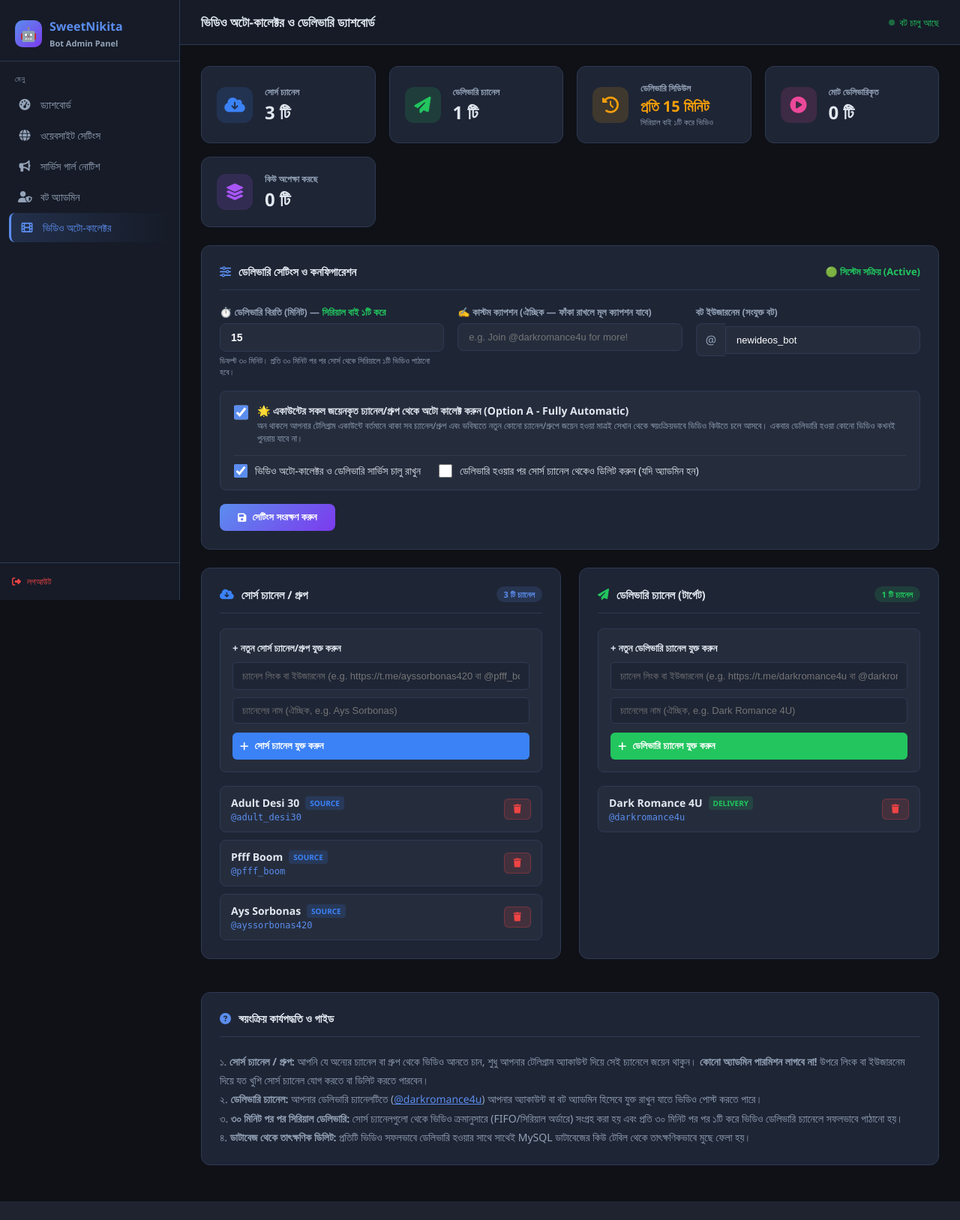
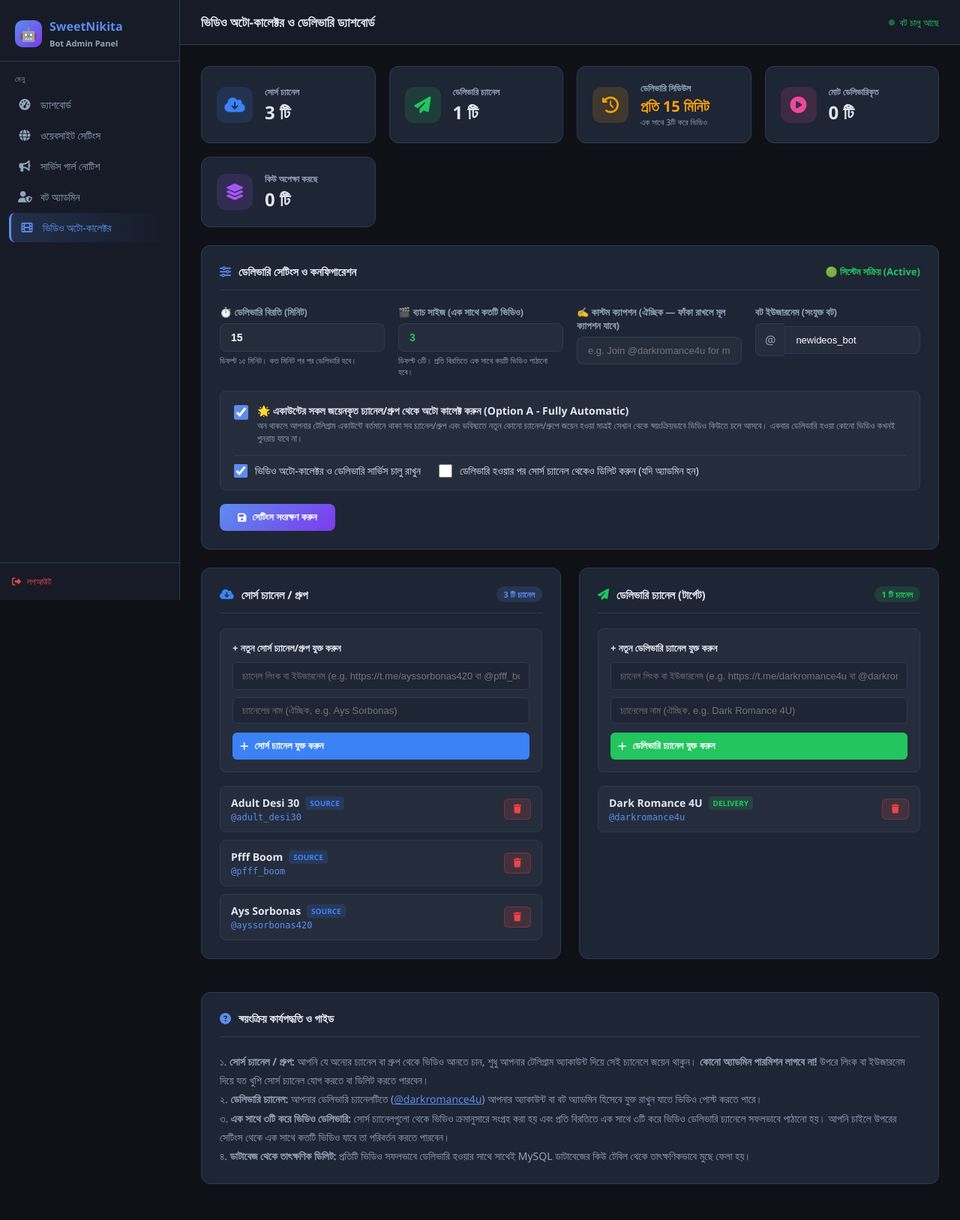
Before and after one commit to sajibrasel2/bot, a Flask app: page /video-collector in a window 1280 px wide. Shown: the whole page at 75% size. Before the commit the page ends 1602 px from the top, so only its background shows below. Run offline with Flask 3, Linux system fonts and the light colour scheme; the visitor is signed in with stand-in values (Sample User, id 1); data that the repository does not hold is empty.

Commit message:
Support batch delivery of 3 videos together with dashboard settings

```diff
--- a/web/app.py
+++ b/web/app.py
@@ -940,6 +940,7 @@ def video_collector():
             "is_collector_active": "1",
             "collect_from_all_joined": "1",
             "delivery_interval_minutes": "15",
+            "delivery_batch_size": "3",
             "custom_caption": "",
             "vc_bot_token": os.environ.get("VC_BOT_TOKEN", "8949426682:AAEPX3e3kOrVYFGqTfE3PiiW3CYnSGjY8jc"),
             "vc_bot_username": os.environ.get("VC_BOT_USERNAME", "newideos_bot")
@@ -1074,14 +1075,18 @@ def video_collector_settings():
     delete_source = "1" if request.form.get("delete_source_message") == "on" else "0"
     is_active = "1" if request.form.get("is_collector_active") == "on" else "0"
     collect_from_all = "1" if request.form.get("collect_from_all_joined") == "on" else "0"
-    delivery_interval = request.form.get("delivery_interval_minutes", "30").strip()
+    delivery_interval = request.form.get("delivery_interval_minutes", "15").strip()
+    delivery_batch_size = request.form.get("delivery_batch_size", "3").strip()
     custom_caption = request.form.get("custom_caption", "").strip()
     bot_token = request.form.get("vc_bot_token", "").strip()
     bot_username = request.form.get("vc_bot_username", "").strip().lstrip("@")
 
     # Validate interval integer
     if not delivery_interval.isdigit() or int(delivery_interval) < 1:
-        delivery_interval = "30"
+        delivery_interval = "15"
+
+    if not delivery_batch_size.isdigit() or int(delivery_batch_size) < 1:
+        delivery_batch_size = "3"
 
     try:
         for k, v in [
@@ -1089,6 +1094,7 @@ def video_collector_settings():
             ("is_collector_active", is_active),
             ("collect_from_all_joined", collect_from_all),
             ("delivery_interval_minutes", delivery_interval),
+            ("delivery_batch_size", delivery_batch_size),
             ("custom_caption", custom_caption),
             ("vc_bot_token", bot_token),
             ("vc_bot_username", bot_username)
--- a/web/templates/video_collector.html
+++ b/web/templates/video_collector.html
@@ -31,8 +31,8 @@
     </div>
     <div>
       <div style="font-size:12px; color:var(--muted); text-transform:uppercase; font-weight:600;">ডেলিভারি সিডিউল</div>
-      <div style="font-size:20px; font-weight:700; margin-top:2px; color:#f59e0b;">প্রতি {{ settings.delivery_interval_minutes or '30' }} মিনিট</div>
-      <div style="font-size:11px; color:var(--muted);">সিরিয়াল বাই ১টি করে ভিডিও</div>
+      <div style="font-size:20px; font-weight:700; margin-top:2px; color:#f59e0b;">প্রতি {{ settings.delivery_interval_minutes or '15' }} মিনিট</div>
+      <div style="font-size:11px; color:var(--muted);">এক সাথে {{ settings.delivery_batch_size or '3' }}টি করে ভিডিও</div>
     </div>
   </div>
 
@@ -77,13 +77,21 @@
     </div>
   </div>
   <form method="POST" action="{{ url_for('video_collector_settings') }}">
-    <div style="display:grid; grid-template-columns:repeat(auto-fit, minmax(260px, 1fr)); gap:18px; margin-bottom:18px;">
+    <div style="display:grid; grid-template-columns:repeat(auto-fit, minmax(220px, 1fr)); gap:18px; margin-bottom:18px;">
       <div>
         <label style="display:block; font-size:13px; font-weight:600; margin-bottom:6px; color:var(--muted);">
-          ⏱️ ডেলিভারি বিরতি (মিনিট) — <span style="color:#22c55e;">সিরিয়াল বাই ১টি করে</span>
+          ⏱️ ডেলিভারি বিরতি (মিনিট)
         </label>
-        <input type="number" name="delivery_interval_minutes" value="{{ settings.delivery_interval_minutes or '30' }}" min="1" max="1440" required class="form-input" style="width:100%; padding:10px 14px; background:var(--card2); border:1px solid var(--border); border-radius:8px; color:#fff; font-size:14px; font-weight:600;">
-        <div style="font-size:11px; color:var(--muted); margin-top:4px;">ডিফল্ট ৩০ মিনিট। প্রতি ৩০ মিনিট পর পর সোর্স থেকে সিরিয়ালে ১টি ভিডিও পাঠানো হবে।</div>
+        <input type="number" name="delivery_interval_minutes" value="{{ settings.delivery_interval_minutes or '15' }}" min="1" max="1440" required class="form-input" style="width:100%; padding:10px 14px; background:var(--card2); border:1px solid var(--border); border-radius:8px; color:#fff; font-size:14px; font-weight:600;">
+        <div style="font-size:11px; color:var(--muted); margin-top:4px;">ডিফল্ট ১৫ মিনিট। কত মিনিট পর পর ডেলিভারি হবে।</div>
+      </div>
+
+      <div>
+        <label style="display:block; font-size:13px; font-weight:600; margin-bottom:6px; color:var(--muted);">
+          🎬 ব্যাচ সাইজ (এক সাথে কতটি ভিডিও)
+        </label>
+        <input type="number" name="delivery_batch_size" value="{{ settings.delivery_batch_size or '3' }}" min="1" max="20" required class="form-input" style="width:100%; padding:10px 14px; background:var(--card2); border:1px solid var(--border); border-radius:8px; color:#22c55e; font-size:14px; font-weight:700;">
+        <div style="font-size:11px; color:var(--muted); margin-top:4px;">ডিফল্ট ৩টি। প্রতি বিরতিতে এক সাথে কয়টি ভিডিও পাঠানো হবে।</div>
       </div>
 
       <div>
@@ -293,7 +301,7 @@
   <div style="font-size:14px; line-height:1.8; color:var(--muted);">
     <p>১. <b>সোর্স চ্যানেল / গ্রুপ:</b> আপনি যে অন্যের চ্যানেল বা গ্রুপ থেকে ভিডিও আনতে চান, শুধু আপনার টেলিগ্রাম অ্যাকাউন্ট দিয়ে সেই চ্যানেলে জয়েন থাকুন। <b>কোনো অ্যাডমিন পারমিশন লাগবে না!</b> উপরে লিংক বা ইউজারনেম দিয়ে যত খুশি সোর্স চ্যানেল যোগ করতে বা ডিলিট করতে পারবেন।</p>
     <p>২. <b>ডেলিভারি চ্যানেল:</b> আপনার ডেলিভারি চ্যানেলটিতে (<a href="https://t.me/darkromance4u" target="_blank" style="color:var(--accent);">@darkromance4u</a>) আপনার অ্যাকাউন্ট বা বট অ্যাডমিন হিসেবে যুক্ত রাখুন যাতে ভিডিও পোস্ট করতে পারে।</p>
-    <p>৩. <b>৩০ মিনিট পর পর সিরিয়াল ডেলিভারি:</b> সোর্স চ্যানেলগুলো থেকে ভিডিও ক্রমানুসারে (FIFO/সিরিয়াল অর্ডারে) সংগ্রহ করা হয় এবং প্রতি ৩০ মিনিট পর পর ১টি করে ভিডিও ডেলিভারি চ্যানেলে সফলভাবে পাঠানো হয়।</p>
+    <p>৩. <b>এক সাথে ৩টি করে ভিডিও ডেলিভারি:</b> সোর্স চ্যানেলগুলো থেকে ভিডিও ক্রমানুসারে সংগ্রহ করা হয় এবং প্রতি বিরতিতে এক সাথে ৩টি করে ভিডিও ডেলিভারি চ্যানেলে সফলভাবে পাঠানো হয়। আপনি চাইলে উপরের সেটিংস থেকে এক সাথে কতটি ভিডিও যাবে তা পরিবর্তন করতে পারবেন।</p>
     <p>৪. <b>ডাটাবেজ থেকে তাৎক্ষণিক ডিলিট:</b> প্রতিটি ভিডিও সফলভাবে ডেলিভারি হওয়ার সাথে সাথেই MySQL ডাটাবেজের কিউ টেবিল থেকে তাৎক্ষণিকভাবে মুছে ফেলা হয়।</p>
   </div>
 </div>
```
Also changed, not shown: video_collector/main.py (+60 -39 lines).
